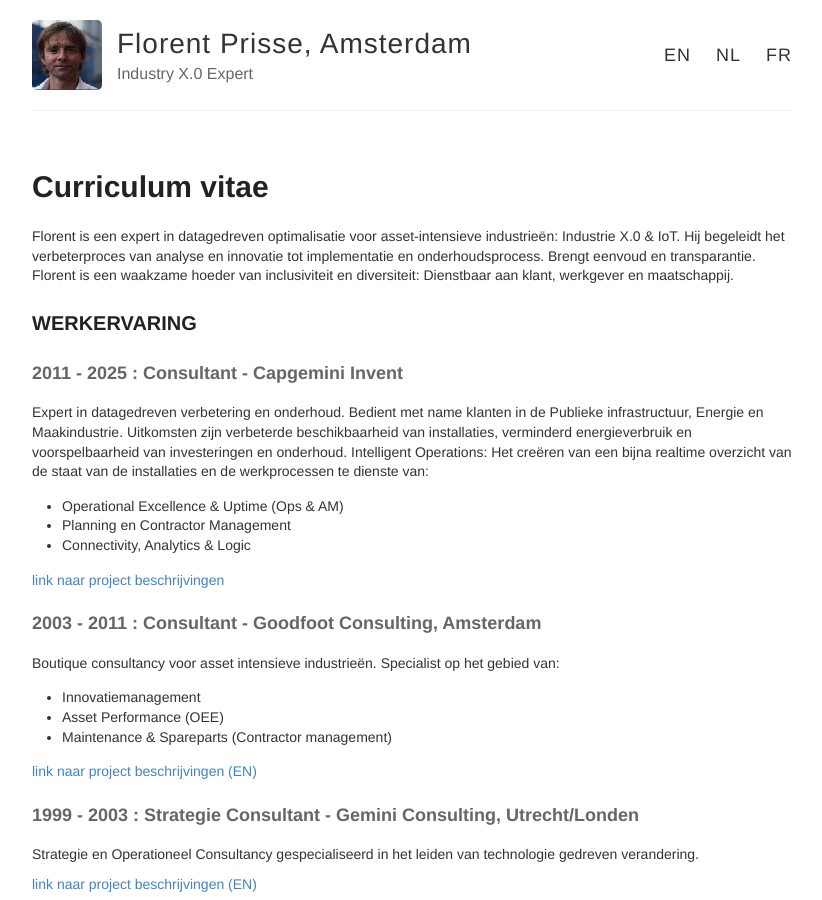
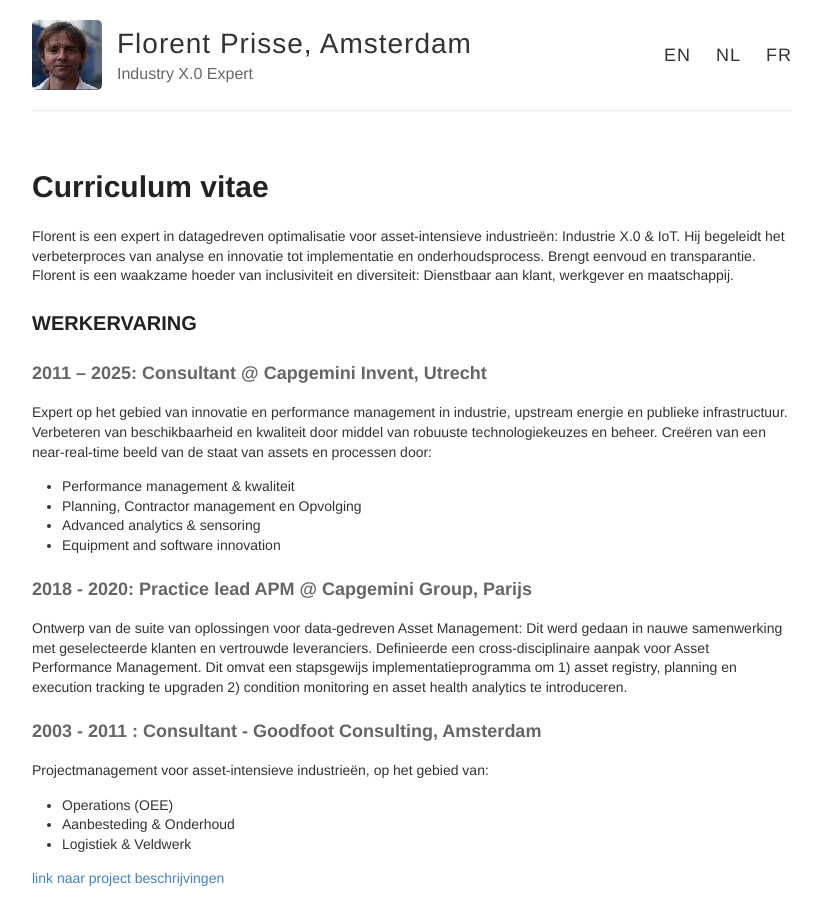
Before and after one commit to fprisse/fprisse.github.io, a Jekyll site: the page built from _pages/nl.md, in a window 1280 px wide and 900 px high. Shown: the whole window, without its empty margins (228-1050 px from the left). Built offline with Jekyll 4.4.1, drawn with Linux system fonts in a browser that asks for light colours; comment, search, counter and statistics services are not loaded.

Commit message:
Update nl.md

```diff
--- a/_pages/nl.md
+++ b/_pages/nl.md
@@ -7,21 +7,26 @@ permalink: /nl
 Florent is een expert in datagedreven optimalisatie voor asset-intensieve industrieën: Industrie X.0 & IoT. Hij begeleidt het verbeterproces van analyse en innovatie tot implementatie en onderhoudsprocess. Brengt eenvoud en transparantie. Florent is een waakzame hoeder van inclusiviteit en diversiteit: Dienstbaar aan klant, werkgever en maatschappij.
 
 ### WERKERVARING
+#### 2011 – 2025: Consultant @ Capgemini Invent, Utrecht
+Expert op het gebied van innovatie en performance management in industrie, upstream energie en publieke infrastructuur. Verbeteren van beschikbaarheid en kwaliteit door middel van robuuste technologiekeuzes en beheer. Creëren van een near-real-time beeld van de staat van assets en processen door:
+-	Performance management & kwaliteit
+-	Planning, Contractor management en Opvolging
+-	Advanced analytics & sensoring
+-	Equipment and software innovation
 
-#### 2011 - 2025 : Consultant - Capgemini Invent
+#### 2018 - 2020: Practice lead APM @ Capgemini Group, Parijs
+Ontwerp van de suite van oplossingen voor data-gedreven Asset Management: Dit werd gedaan in nauwe samenwerking met geselecteerde klanten en vertrouwde leveranciers. Definieerde een cross-disciplinaire aanpak voor Asset Performance Management. Dit omvat een stapsgewijs implementatieprogramma om 1) asset registry, planning en execution tracking te upgraden 2) condition monitoring en asset health analytics te introduceren.
 
-Expert in datagedreven verbetering en onderhoud. Bedient met name klanten in de Publieke infrastructuur, Energie en Maakindustrie. Uitkomsten zijn verbeterde beschikbaarheid van installaties, verminderd energieverbruik en voorspelbaarheid van investeringen en onderhoud. Intelligent Operations: Het creëren van een bijna realtime overzicht van de staat van de installaties en de werkprocessen te dienste van:
-
-- Operational Excellence & Uptime (Ops & AM)
-- Planning en Contractor Management
-- Connectivity, Analytics & Logic
+#### 2003 - 2011 : Consultant - Goodfoot Consulting, Amsterdam
+Projectmanagement voor asset-intensieve industrieën, op het gebied van:
+-	Operations (OEE)
+-	Aanbesteding & Onderhoud
+-	Logistiek & Veldwerk
 
 [link naar project beschrijvingen](https://fprisse.github.io/projects_invent_nl)
 
 #### 2003 - 2011 : Consultant - Goodfoot Consulting, Amsterdam
-
 Boutique consultancy voor asset intensieve industrieën.  Specialist op het gebied van:
-
 - Innovatiemanagement
 - Asset Performance (OEE)
 - Maintenance & Spareparts (Contractor management)
@@ -29,17 +34,14 @@ Boutique consultancy voor asset intensieve industrieën.  Specialist op het gebi
 [link naar project beschrijvingen (EN)](https://fprisse.github.io/projects_goodfoot)
 
 #### 1999 - 2003 : Strategie Consultant - Gemini Consulting, Utrecht/Londen
-
 Strategie en Operationeel Consultancy gespecialiseerd in het leiden van technologie gedreven verandering.
 
 [link naar project beschrijvingen (EN)](https://fprisse.github.io/projects_gemini)
 
 #### 1999 - 1999 : ParaLegal - Allen & Overy
-
 Stagiair op de afdeling Fusies & Overnames
 
 #### 1998 - 1999 : Assistent - Shell Global Solutions, Den Haag
-
 - Harmonisatie van wervingsprocedures in UK en NL
 - Werving en selectie van IT talent
 
@@ -49,7 +51,6 @@ Stagiair op de afdeling Fusies & Overnames
 Specializatie master module in Internationaal Humanitair Recht, Recht van military operaties, Legitimiteit van staatsgeweld en de rechten en plichten van militairen.
 
 #### 1993 - 1999 : Rechten - Universiteit van Amsterdam
-
 LLM in Nederlands recht met specialisaties in:
 
 - Intellectueel Eigendomsrecht
@@ -61,7 +62,6 @@ Afstudeerscriptie: Rol van overheidsvertegenwoordiger in raden van commissarisse
 #### 1992 - 1994 : Economie - Universiteit van Amsterdam
 
 #### 1990 - 1992 : VWO - β - Rijnlands Lyceum Oegstgeest
-
 Wiskundse A+B, natuurkunde, scheikunde, biologie, economie I, engels, nederlands
 
 #### 1985 - 1990 : HAVO - Rijnlands Lyceum Oegstgeest
@@ -75,19 +75,16 @@ Wiskundse A+B, natuurkunde, scheikunde, biologie, economie I, engels, nederlands
 *Het opleidingsinstituut van de Koninklijke Nederlandse Zeilvereniging leidt jongeren tussen de 15 en 22 jaar op tot zeewaardig schipper. Dit omvat gezagvoering, meteorologie en navigatie*
 
 ### VAARDIGHEDEN
-
 - NL Rijbewijs (b) & Vaarbewijs I+II
 - Bedieningscertificaat maritieme communicatie
 - NOGEPA/OLF - Offshore veiligheid en hulpverlening
 - CRESTA - Toegangsvereiste voor windindustrie technici (zekering en evacuatie)
 
 **IT-tools**
-
 - Excell, Powerpoint & Access
 - Infor EAM, IBM-Maximo, Acad, ArcGIS
 - ETS, R, php, JS, html
 
 **Talen**
-
 - Engels: Vloeiend, Primaire Werktaal
 - Nederlands: Moedertaal
```
